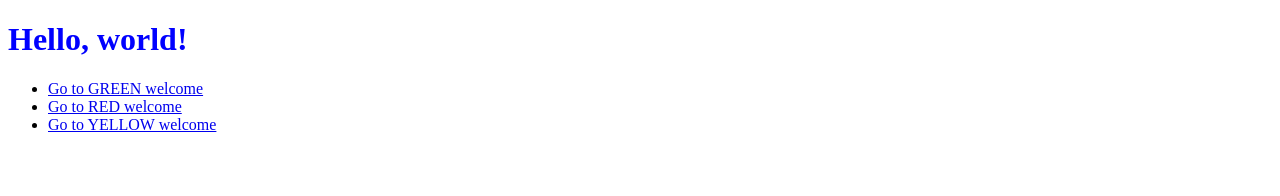
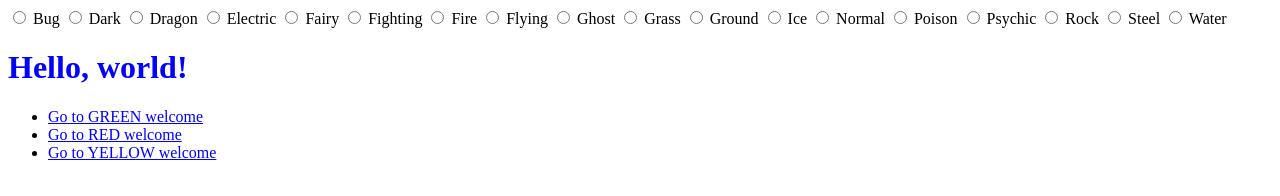
Before and after one commit to Alexander-L-S/Insane-Admiral, a plain HTML site: page index.html in a window 1280 px wide. Drawn offline with Linux system fonts and the light colour scheme.

Commit message:
Add coloured themes hopefully

```diff
--- /dev/null
+++ b/PokemonTypeThemes.css
@@ -0,0 +1,3 @@
+body {
+  background-color: PokemonType ;
+}
--- a/index.html
+++ b/index.html
@@ -3,12 +3,33 @@
     <head>
         <title>My Webpage</title>
     </head>
+    <link rel="stylesheet" href="PokemonTypeThemes.css">
     <style>
         h1 {
           color: blue;
         }
     </style>
     <body>
+        <div>
+            <input type="radio" name="PokemonType" value="#A8B820"> Bug
+            <input type="radio" name="PokemonType" value="#705848"> Dark
+            <input type="radio" name="PokemonType" value="#7038F8"> Dragon
+            <input type="radio" name="PokemonType" value="#F8D030"> Electric
+            <input type="radio" name="PokemonType" value="#EE99AC"> Fairy
+            <input type="radio" name="PokemonType" value="#C03028"> Fighting
+            <input type="radio" name="PokemonType" value="#F08030"> Fire
+            <input type="radio" name="PokemonType" value="#A890F0"> Flying
+            <input type="radio" name="PokemonType" value="#705898"> Ghost
+            <input type="radio" name="PokemonType" value="#78C850"> Grass
+            <input type="radio" name="PokemonType" value="#E0C068"> Ground
+            <input type="radio" name="PokemonType" value="#98D8D8"> Ice
+            <input type="radio" name="PokemonType" value="#A8A878"> Normal
+            <input type="radio" name="PokemonType" value="#A040A0"> Poison
+            <input type="radio" name="PokemonType" value="#F85888"> Psychic
+            <input type="radio" name="PokemonType" value="#B8A038"> Rock
+            <input type="radio" name="PokemonType" value="#B8B8D0"> Steel
+            <input type="radio" name="PokemonType" value="#6890F0"> Water
+        </div>
         <h1>Hello, world!</h1>
         <ul>
           <li><a href="https://alexander-l-s.github.io/Insane-Admiral/Webpage1">Go to GREEN welcome</a></li>
```
